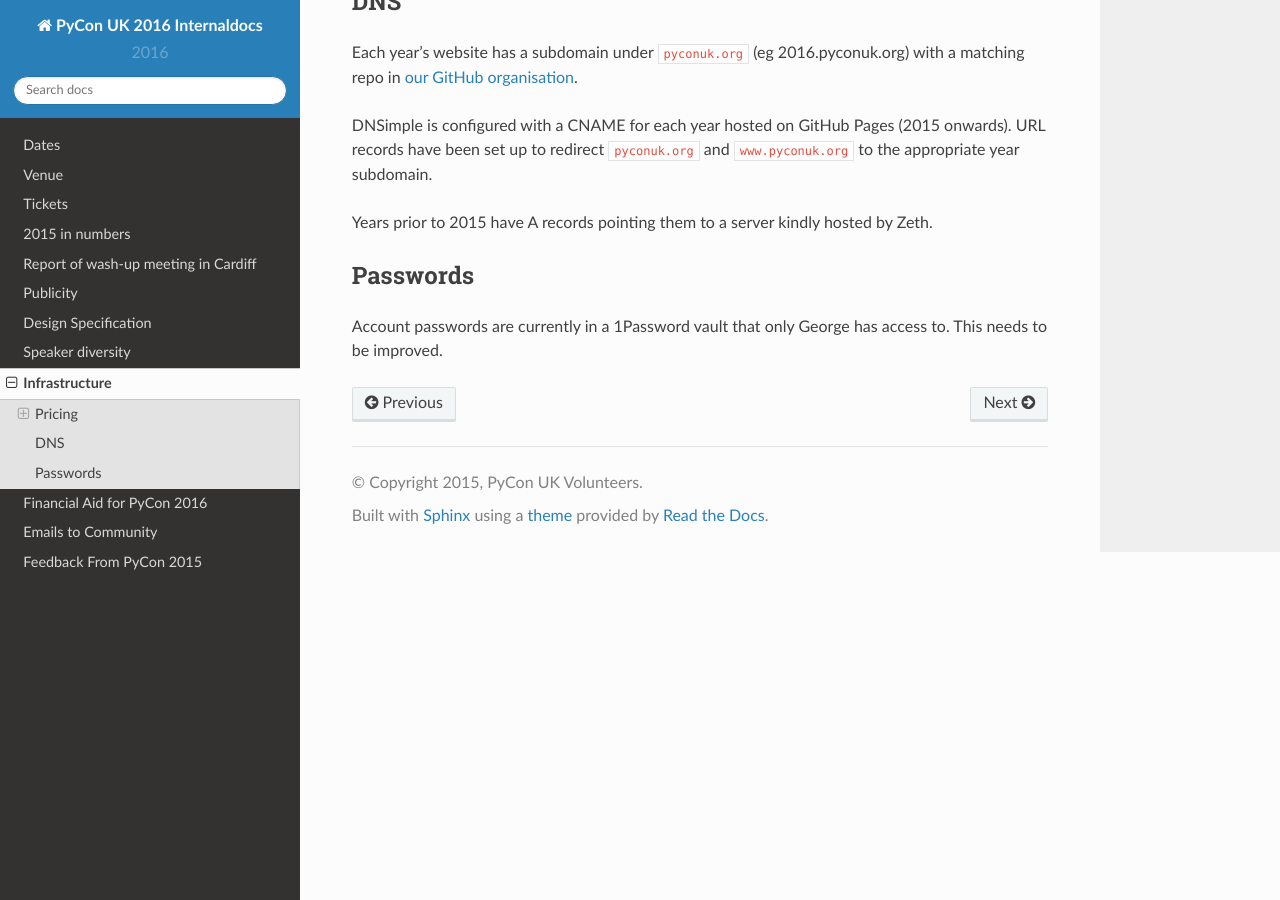
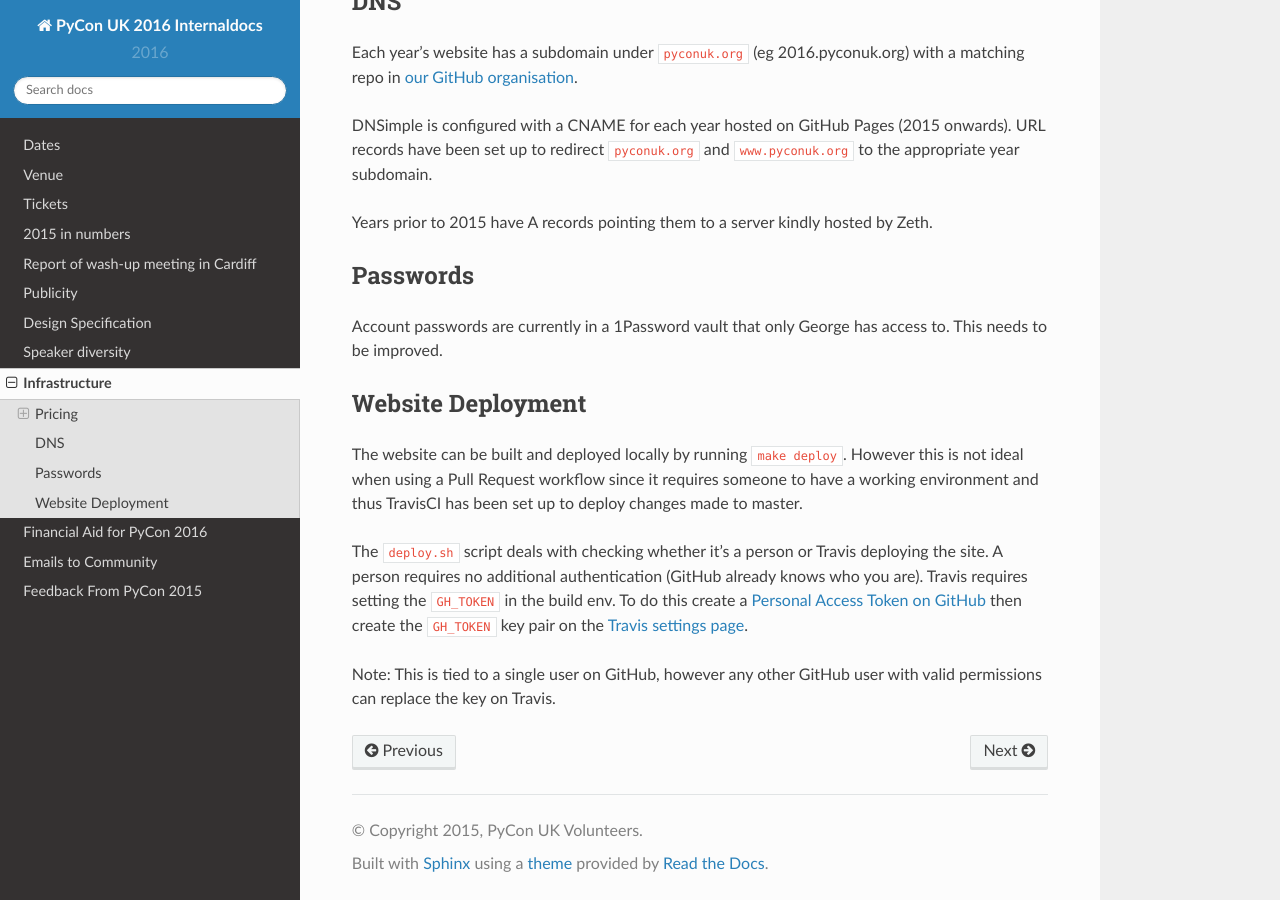
Before and after one commit to PyconUK/documentation, a Sphinx documentation site: the page built from source/infrastructure.rst, in a window 1280 px wide and 900 px high, scrolled down 1950 px. Built offline with Sphinx 7.4.7 and the Read the Docs theme 2.0.0, drawn with Linux system fonts in a browser that asks for light colours.

Commit message:
Add notes on how deployment works with Travis and IRL People

```diff
--- a/source/infrastructure.rst
+++ b/source/infrastructure.rst
@@ -91,3 +91,12 @@ Years prior to 2015 have A records pointing them to a server kindly hosted by Ze
 Passwords
 ---------
 Account passwords are currently in a 1Password vault that only George has access to. This needs to be improved.
+
+
+Website Deployment
+------------------
+The website can be built and deployed locally by running ``make deploy``. However this is not ideal when using a Pull Request workflow since it requires someone to have a working environment and thus TravisCI has been set up to deploy changes made to master.
+
+The ``deploy.sh`` script deals with checking whether it's a person or Travis deploying the site. A person requires no additional authentication (GitHub already knows who you are). Travis requires setting the ``GH_TOKEN`` in the build env. To do this create a `Personal Access Token on GitHub <https://github.com/settings/tokens>`_ then create the ``GH_TOKEN`` key pair on the `Travis settings page <https://travis-ci.org/PyconUK/2016.pyconuk.org/settings>`_.
+
+Note: This is tied to a single user on GitHub, however any other GitHub user with valid permissions can replace the key on Travis.
```
